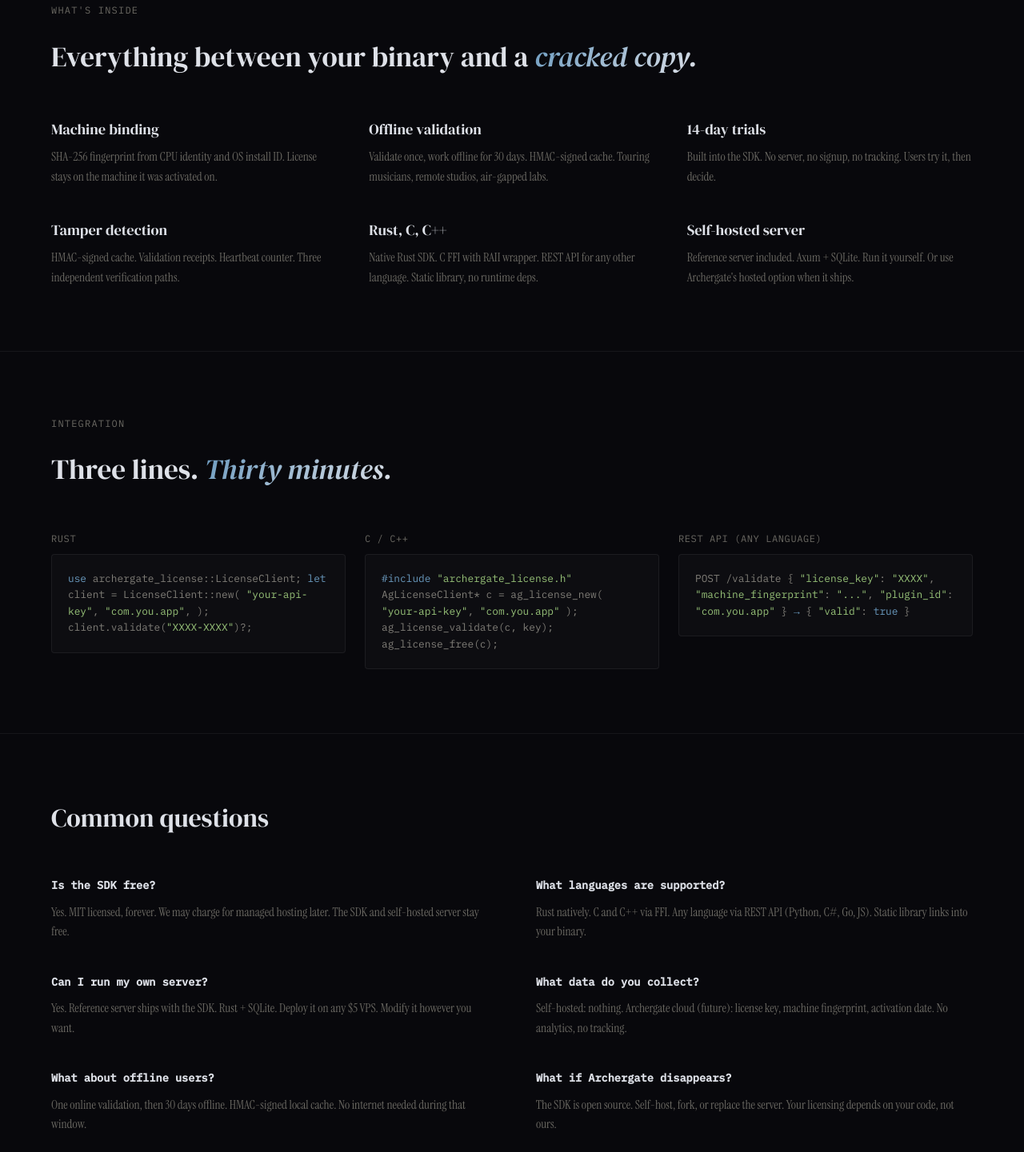
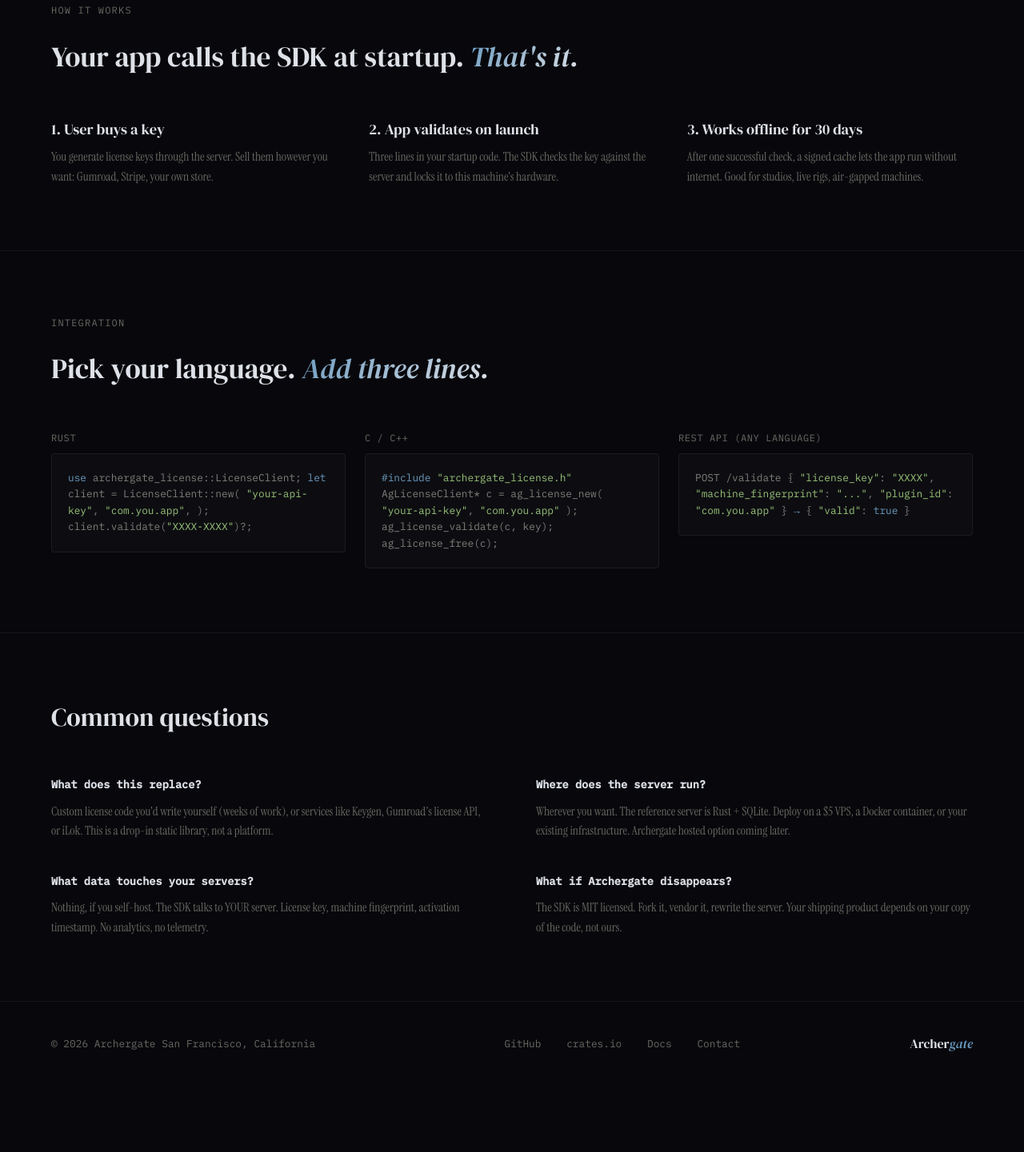
Before and after one commit to lailaarcher/archergate, a plain HTML site: page assets/sdk-beta.html in a window 1280 px wide. Shown: the part 879-2320 px from the top of the page at 80% size. After the commit the page ends 2238 px from the top, so only its background shows below. Drawn offline with Linux system fonts and the light colour scheme.

Commit message:
Rewrite SDK page copy for clarity
Lead with what the product is, not feature repetition.
Replace 'What's inside' grid with 'How it works' flow.
Cut FAQ entries that restated the hero. Add differentiation
against Keygen, iLok, and custom license code.

```diff
--- a/assets/sdk-beta.html
+++ b/assets/sdk-beta.html
@@ -425,8 +425,8 @@
             <div class="hero-left">
                 <span class="beta-badge">Open Beta</span>
                 <span class="eyebrow">License SDK</span>
-                <h1>Machine-bound licensing for <em>indie software.</em></h1>
-                <p>Hardware-locked keys. 30-day offline validation. 14-day trials. Cryptographic tamper detection. Integrates in 30 minutes. MIT licensed.</p>
+                <h1>Copy protection that <em>ships with your binary.</em></h1>
+                <p>Archergate is a licensing library. Drop it into your C, C++, or Rust project. It locks each license key to the hardware it was activated on. Users who buy your software can run it. Users who didn't, can't. Works offline. Self-hostable. MIT licensed.</p>
             </div>
             <div class="hero-right">
                 <!-- Direct downloads (no gate) -->
@@ -486,34 +486,22 @@
             </div>
         </div>
 
-        <!-- What's in the SDK -->
+        <!-- How it works -->
         <section class="stack-section">
-            <span class="stack-eyebrow">What's inside</span>
-            <h2 class="stack-title">Everything between your binary and a <em>cracked copy.</em></h2>
+            <span class="stack-eyebrow">How it works</span>
+            <h2 class="stack-title">Your app calls the SDK at startup. <em>That's it.</em></h2>
             <div class="stack-grid">
                 <div class="stack-item">
-                    <h3 class="stack-item-title">Machine binding</h3>
-                    <p class="stack-item-text">SHA-256 fingerprint from CPU identity and OS install ID. License stays on the machine it was activated on.</p>
+                    <h3 class="stack-item-title">1. User buys a key</h3>
+                    <p class="stack-item-text">You generate license keys through the server. Sell them however you want: Gumroad, Stripe, your own store.</p>
                 </div>
                 <div class="stack-item">
-                    <h3 class="stack-item-title">Offline validation</h3>
-                    <p class="stack-item-text">Validate once, work offline for 30 days. HMAC-signed cache. Touring musicians, remote studios, air-gapped labs.</p>
+                    <h3 class="stack-item-title">2. App validates on launch</h3>
+                    <p class="stack-item-text">Three lines in your startup code. The SDK checks the key against the server and locks it to this machine's hardware.</p>
                 </div>
                 <div class="stack-item">
-                    <h3 class="stack-item-title">14-day trials</h3>
-                    <p class="stack-item-text">Built into the SDK. No server, no signup, no tracking. Users try it, then decide.</p>
-                </div>
-                <div class="stack-item">
-                    <h3 class="stack-item-title">Tamper detection</h3>
-                    <p class="stack-item-text">HMAC-signed cache. Validation receipts. Heartbeat counter. Three independent verification paths.</p>
-                </div>
-                <div class="stack-item">
-                    <h3 class="stack-item-title">Rust, C, C++</h3>
-                    <p class="stack-item-text">Native Rust SDK. C FFI with RAII wrapper. REST API for any other language. Static library, no runtime deps.</p>
-                </div>
-                <div class="stack-item">
-                    <h3 class="stack-item-title">Self-hosted server</h3>
-                    <p class="stack-item-text">Reference server included. Axum + SQLite. Run it yourself. Or use Archergate's hosted option when it ships.</p>
+                    <h3 class="stack-item-title">3. Works offline for 30 days</h3>
+                    <p class="stack-item-text">After one successful check, a signed cache lets the app run without internet. Good for studios, live rigs, air-gapped machines.</p>
                 </div>
             </div>
         </section>
@@ -521,7 +509,7 @@
         <!-- Code -->
         <section class="code-section">
             <span class="stack-eyebrow">Integration</span>
-            <h2 class="stack-title">Three lines. <em>Thirty minutes.</em></h2>
+            <h2 class="stack-title">Pick your language. <em>Add three lines.</em></h2>
             <div class="code-grid">
                 <div>
                     <div class="code-card-label">Rust</div>
@@ -569,28 +557,20 @@
             <h2 class="faq-title">Common questions</h2>
             <div class="faq-grid">
                 <div class="faq-item">
-                    <h4>Is the SDK free?</h4>
-                    <p>Yes. MIT licensed, forever. We may charge for managed hosting later. The SDK and self-hosted server stay free.</p>
+                    <h4>What does this replace?</h4>
+                    <p>Custom license code you'd write yourself (weeks of work), or services like Keygen, Gumroad's license API, or iLok. This is a drop-in static library, not a platform.</p>
                 </div>
                 <div class="faq-item">
-                    <h4>What languages are supported?</h4>
-                    <p>Rust natively. C and C++ via FFI. Any language via REST API (Python, C#, Go, JS). Static library links into your binary.</p>
+                    <h4>Where does the server run?</h4>
+                    <p>Wherever you want. The reference server is Rust + SQLite. Deploy on a $5 VPS, a Docker container, or your existing infrastructure. Archergate hosted option coming later.</p>
                 </div>
                 <div class="faq-item">
-                    <h4>Can I run my own server?</h4>
-                    <p>Yes. Reference server ships with the SDK. Rust + SQLite. Deploy it on any $5 VPS. Modify it however you want.</p>
-                </div>
-                <div class="faq-item">
-                    <h4>What data do you collect?</h4>
-                    <p>Self-hosted: nothing. Archergate cloud (future): license key, machine fingerprint, activation date. No analytics, no tracking.</p>
-                </div>
-                <div class="faq-item">
-                    <h4>What about offline users?</h4>
-                    <p>One online validation, then 30 days offline. HMAC-signed local cache. No internet needed during that window.</p>
+                    <h4>What data touches your servers?</h4>
+                    <p>Nothing, if you self-host. The SDK talks to YOUR server. License key, machine fingerprint, activation timestamp. No analytics, no telemetry.</p>
                 </div>
                 <div class="faq-item">
                     <h4>What if Archergate disappears?</h4>
-                    <p>The SDK is open source. Self-host, fork, or replace the server. Your licensing depends on your code, not ours.</p>
+                    <p>The SDK is MIT licensed. Fork it, vendor it, rewrite the server. Your shipping product depends on your copy of the code, not ours.</p>
                 </div>
             </div>
         </section>
```
